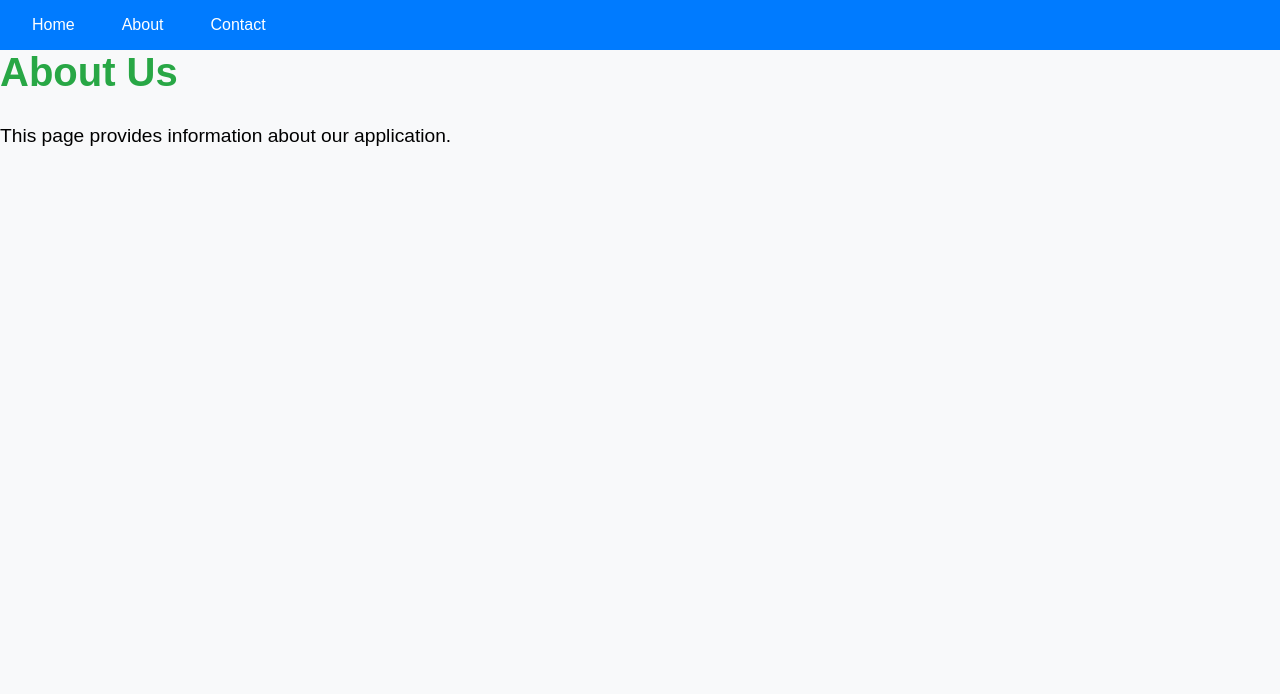
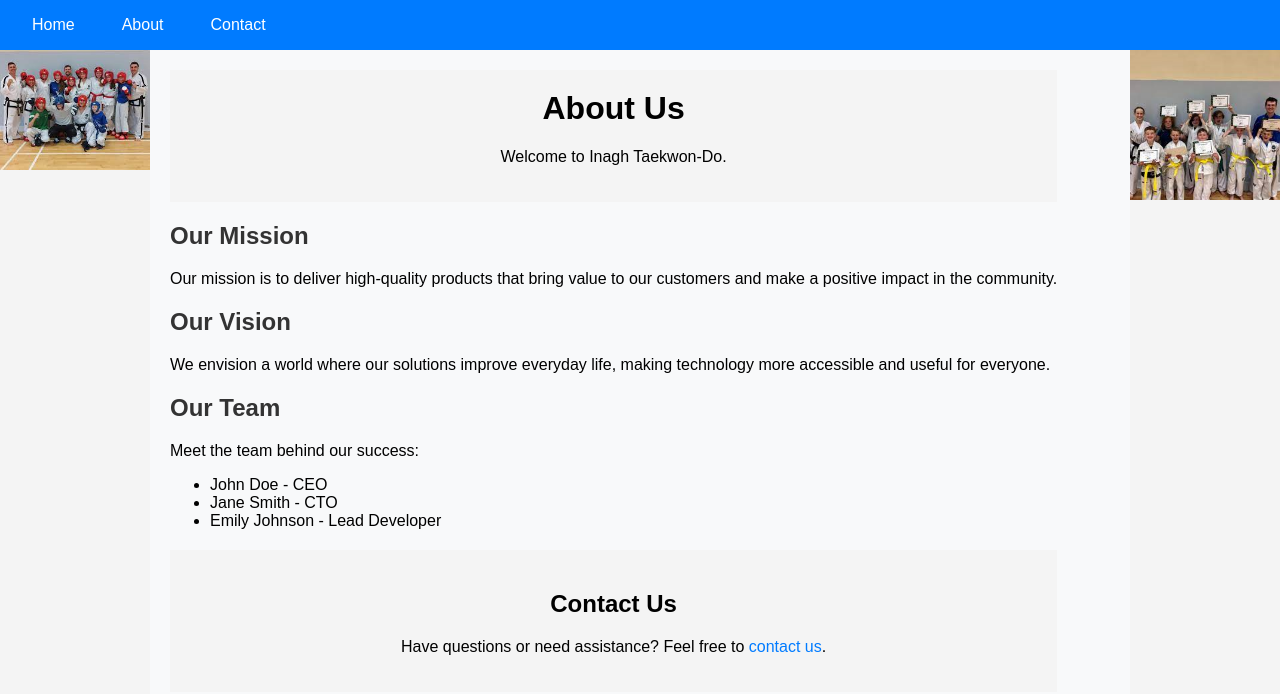
Before and after one commit to Bmalone100/inaghtkd, an Angular app: page /about in a window 1280 px wide. Shown: the top 694 px of the page. Built offline with nearby package versions, Linux system fonts and the light colour scheme.

Commit message:
some init designing

```diff
--- a/src/app/about/about.component.html
+++ b/src/app/about/about.component.html
@@ -1,2 +1,37 @@
-<h1>About Us</h1>
-<p>This page provides information about our application.</p>
+<div class="about-page">
+  <div class="banner-left">
+    <img src="assets/tkdimg1.png" alt="Left Banner">
+  </div>
+
+  <div class="about-container">
+    <div class="head-section">
+        <h1>About Us</h1>
+        <p>Welcome to Inagh Taekwon-Do.</p>
+    </div>
+
+    <div class="content-section">
+      <h2>Our Mission</h2>
+      <p>Our mission is to deliver high-quality products that bring value to our customers and make a positive impact in the community.</p>
+
+      <h2>Our Vision</h2>
+      <p>We envision a world where our solutions improve everyday life, making technology more accessible and useful for everyone.</p>
+
+      <h2>Our Team</h2>
+      <p>Meet the team behind our success:</p>
+      <ul>
+        <li>John Doe - CEO</li>
+        <li>Jane Smith - CTO</li>
+        <li>Emily Johnson - Lead Developer</li>
+      </ul>
+    </div>
+
+    <div class="contact-section">
+      <h2>Contact Us</h2>
+      <p>Have questions or need assistance? Feel free to <a routerLink="/contact">contact us</a>.</p>
+    </div>
+  </div>
+
+  <div class="banner-right">
+    <img src="assets/tkdimg3.png" alt="Right Banner">
+  </div>
+</div>
--- a/src/app/about/about.component.scss
+++ b/src/app/about/about.component.scss
@@ -1,9 +1,66 @@
-h1 {
-    color: #28a745; // Success color for the heading
-    font-size: 2.5rem;
-  }
+.about-page {
+  position: relative;
+  padding: 0;
+  margin: 0;
+  display: flex;
+}
 
-  p {
-    font-size: 1.2rem;
-    line-height: 1.5;
-  }
+.banner-left, .banner-right {
+  position: absolute;
+  top: 0;
+  bottom: 0;
+  width: 150px; /* Adjust width as needed */
+}
+
+.banner-left {
+  left: 0;
+  background-color: #f4f4f4; /* Optional background color */
+}
+
+.banner-right {
+  right: 0;
+  background-color: #f4f4f4; /* Optional background color */
+}
+
+.banner-left img, .banner-right img {
+  width: 100%;
+  height: auto;
+}
+
+.about-container {
+  margin: 0 150px; /* Match the width of the banners */
+  padding: 20px;
+  max-width: calc(100% - 300px); /* Adjust based on total banner width */
+  box-sizing: border-box;
+  font-family: Arial, sans-serif;
+}
+
+.head-section {
+  text-align: center;
+  padding: 20px;
+  background-color: #f4f4f4;
+  margin-bottom: 20px;
+}
+
+.content-section {
+  margin-bottom: 20px;
+}
+
+.content-section h2 {
+  color: #333;
+}
+
+.contact-section {
+  background-color: #f4f4f4;
+  padding: 20px;
+  text-align: center;
+}
+
+.contact-section a {
+  color: #007BFF;
+  text-decoration: none;
+}
+
+.contact-section a:hover {
+  text-decoration: underline;
+}
```
